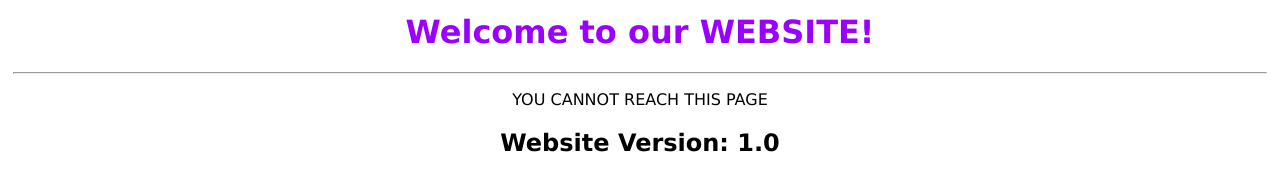
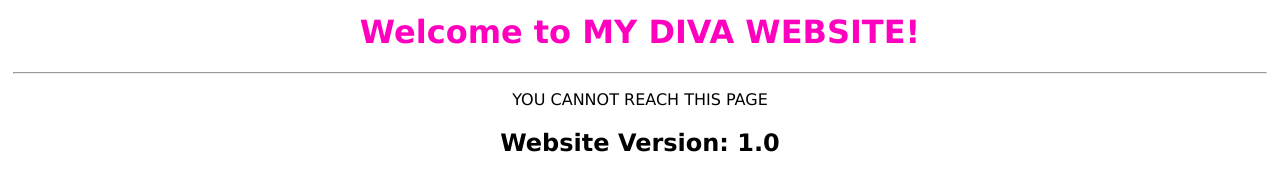
Before and after one commit to dibiye2010/Docker-Jenkins-Intergration-Repo, a plain HTML site: page index.html in a window 1280 px wide. Drawn offline with Linux system fonts and the light colour scheme.

Commit message:
Test Commit

```diff
--- a/index.html
+++ b/index.html
@@ -3,7 +3,7 @@
     <title>DICHANAYA</title>
   </head>
   <body style="text-align:center;font-family:verdana;margin:1%">
-      <h1 style="color:rgb(153, 0, 255);"> Welcome to our WEBSITE!</h1>
+      <h1 style="color:rgb(255, 0, 191);"> Welcome to MY DIVA WEBSITE!</h1>
       <hr>
       <p>YOU CANNOT REACH THIS PAGE
       <h2>Website Version: 1.0</h2>
```
